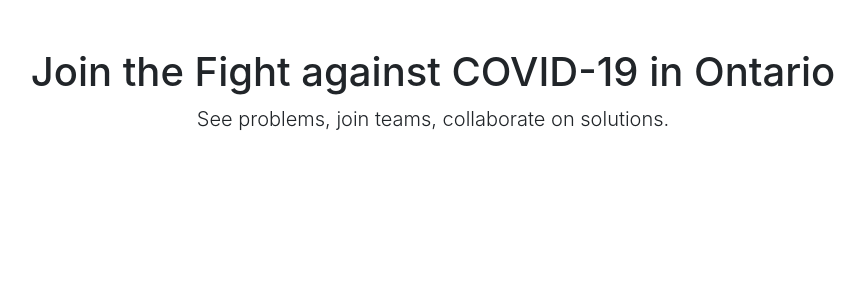
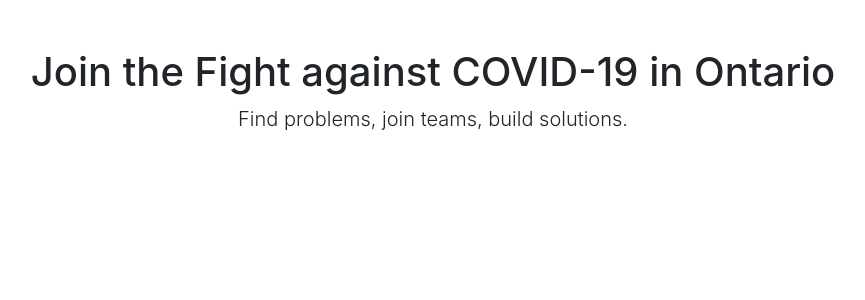
Before and after one commit to abrichr/OC19, a Flask app: page / in a window 1280 px wide. Shown: the part 56-356 px from the top of the page, without its empty margins (207-1072 px from the left). Run offline with Flask 2, Linux system fonts and the light colour scheme; some libraries are stand-ins or nearby versions.

Commit message:
See problems -> Find problems

```diff
--- a/app/templates/home/main.html
+++ b/app/templates/home/main.html
@@ -9,7 +9,7 @@
         Join the Fight against COVID-19 in Ontario
       </h1>
       <p class="lead">
-        See problems, join teams, collaborate on solutions.
+        Find problems, join teams, build solutions.
       </p>
     </div>
   </div>
```
